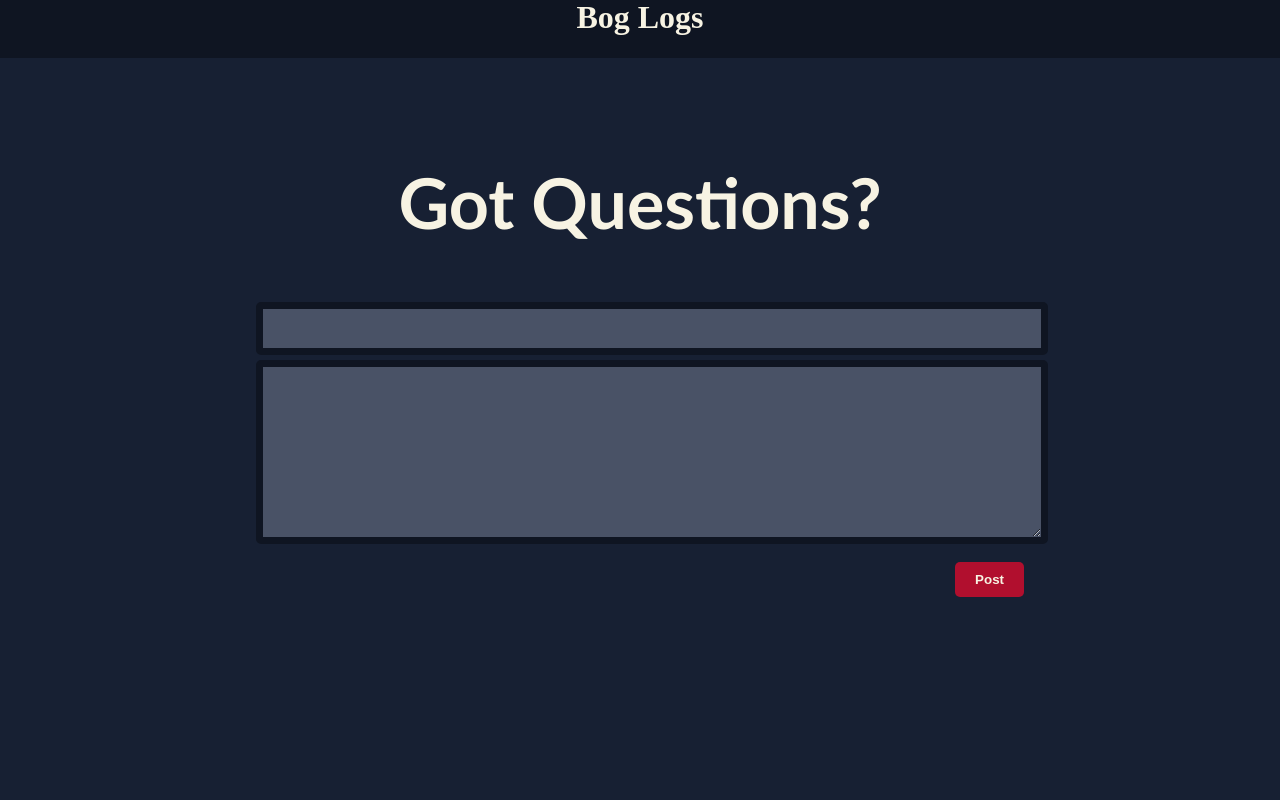
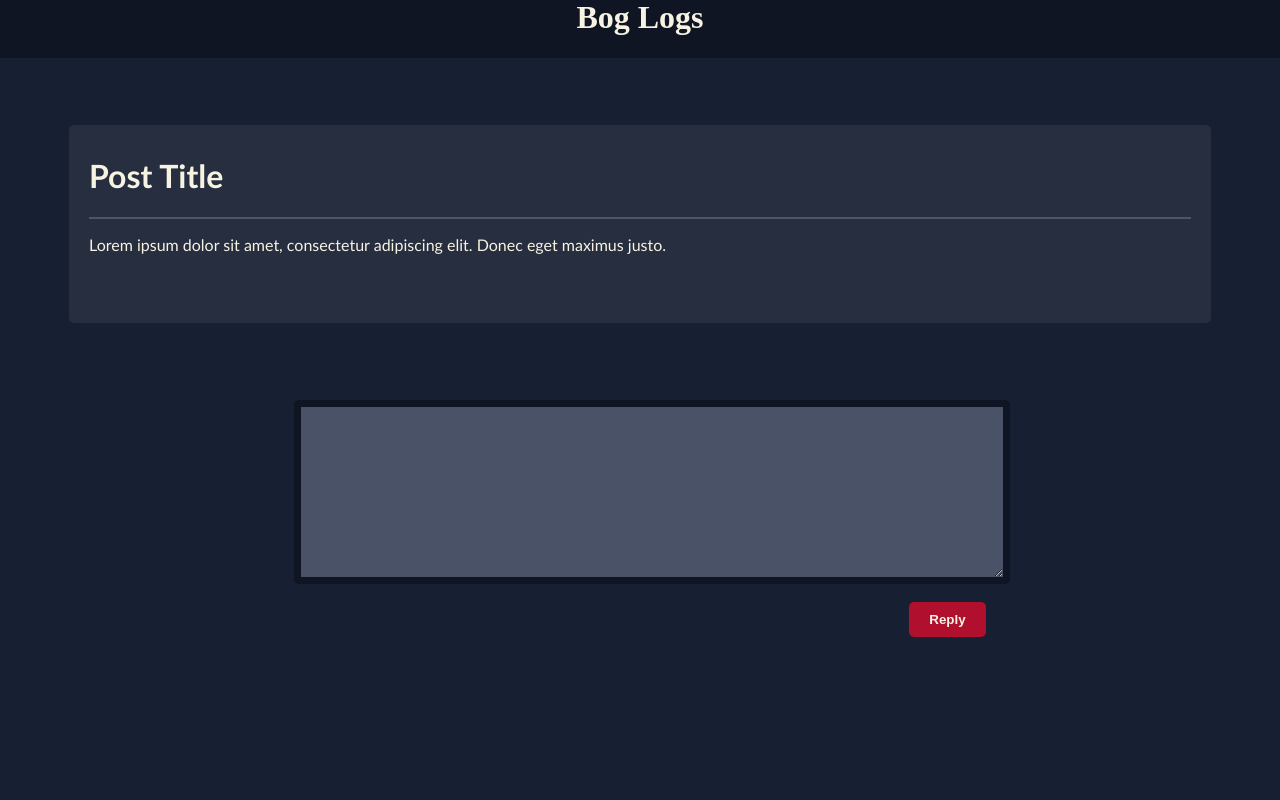
Before and after one commit to CovJus01/BogLogs, a React (Create React App) app: page /post in a window 1280 px wide. Shown: the top 800 px of the page. Built offline with nearby package versions, Linux system fonts and the light colour scheme.

Commit message:
Added Routing

```diff
--- a/package.json
+++ b/package.json
@@ -6,7 +6,9 @@
     "cra-template": "1.2.0",
     "react": "^19.0.0",
     "react-dom": "^19.0.0",
-    "react-scripts": "5.0.1"
+    "react-router-dom": "^7.1.1",
+    "react-scripts": "5.0.1",
+    "web-vitals": "^4.2.4"
   },
   "scripts": {
     "start": "react-scripts start",
--- a/src/App.js
+++ b/src/App.js
@@ -2,13 +2,19 @@ import logo from './logo.svg';
 import './App.css';
 import MainPage from "./pages/main";
 import PostPage from "./pages/PostContent";
-import Header from "./components/Header"
+import Header from "./components/Header";
+import {Route,Routes, BrowserRouter} from "react-router-dom";
 
 function App() {
   return (
     <>
-      <Header/>
-      <MainPage/>
+        <Header />
+        <BrowserRouter>
+            <Routes>
+              <Route exact path="/" element={<MainPage />} />
+              <Route path="/post" element={<PostPage />} />
+            </Routes>
+        </BrowserRouter>
     </>
   );
 }
```
Also changed, not shown: 1 other file (tests, documents, lock files or other folders).
